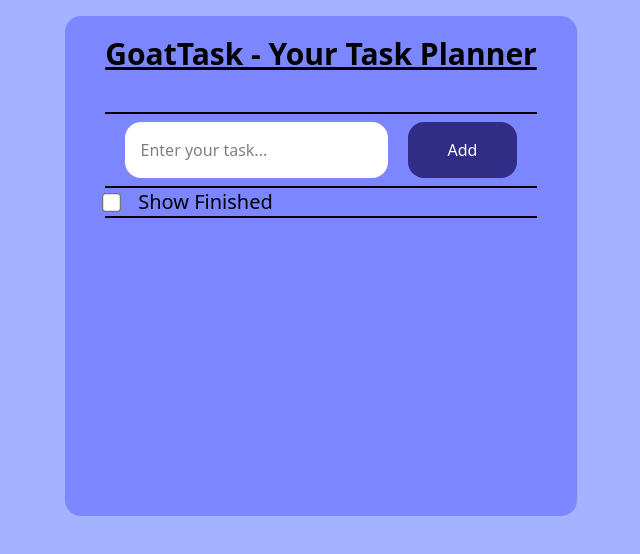
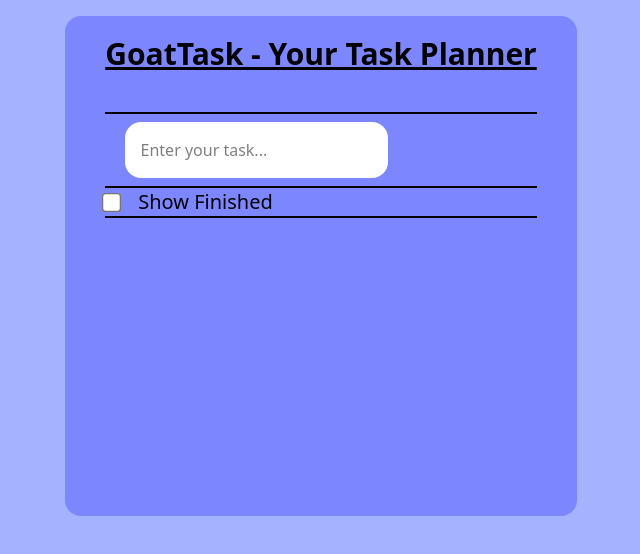
Before and after one commit to RahulGade03/To-Do-App, a React (Vite) app: page / in a window 1280 px wide. Shown: the top 554 px of the page, without its empty margins (319-959 px from the left). Built offline with nearby package versions, Linux system fonts and the light colour scheme.

Commit message:
button improvement

```diff
--- a/src/App.jsx
+++ b/src/App.jsx
@@ -89,7 +89,7 @@ function App() {
         <div className="container my-5">
           <div className="insert flex justify-center gap-5 border-t-2 border-b-2 py-2">
             <input type="text" placeholder='Enter your task...' className='bg-white text-black rounded-2xl p-4' value={task} onChange={handleChange} />
-            <button className='bg-indigo-900 px-10 rounded-2xl text-white' onClick={handleAdd}>Add</button>
+            <button className='bg-indigo-900 px-10 rounded-2xl text-white disabled:bg-indigo-400 disabled:text-indigo-400' disabled={task.length<3} onClick={handleAdd}>Add</button>
           </div>
 
           <div className="tasks">
```
